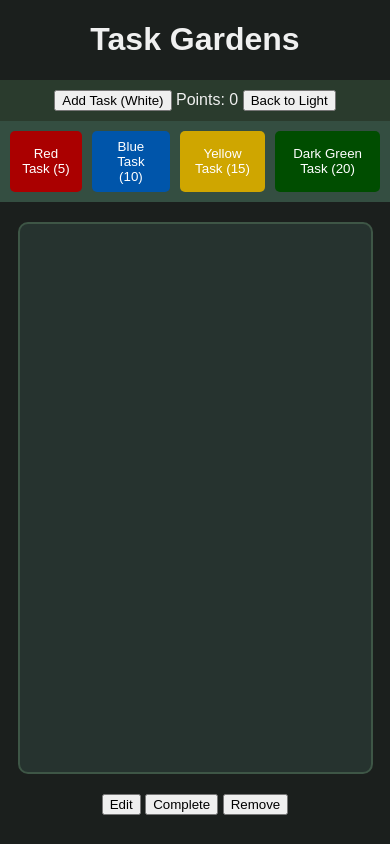
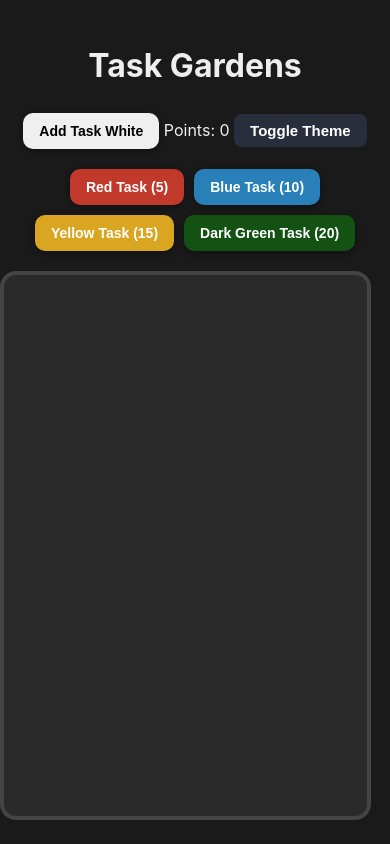
Before and after one commit to AndyyDev06/Task-Gardens, a plain HTML site: page index.html in a window 390 px wide. Both pictures are taken after a click on the button "Toggle Theme". Drawn offline with Linux system fonts and the light colour scheme.

Commit message:
Second Commit with changes to all theming

```diff
--- a/anim.js
+++ b/anim.js
@@ -1,17 +1,27 @@
-  const toggleBtn = document.getElementById('toggle-theme');
-  const lightTheme = document.getElementById('light-theme');
-  const darkTheme = document.getElementById('dark-theme');
-  const app = document.getElementById('app');
+const toggleBtn = document.getElementById("toggle-theme");
+const lightTheme = document.getElementById("light-theme");
+const darkTheme = document.getElementById("dark-theme");
+const app = document.getElementById("app");
 
-  toggleBtn.addEventListener('click', () => {
-    app.style.opacity = 0; // start fade out
+// Load saved theme
+const savedTheme = localStorage.getItem("taskGardenTheme");
+if (savedTheme === "dark") {
+  lightTheme.disabled = true;
+  darkTheme.disabled = false;
+  toggleBtn.textContent = "Back to Light";
+}
 
-    setTimeout(() => {
-      const isDark = !darkTheme.disabled;
-      darkTheme.disabled = isDark;
-      lightTheme.disabled = !isDark;
-      toggleBtn.textContent = isDark ? 'Toggle Theme' : 'Back to Light';
+toggleBtn.addEventListener("click", () => {
+  app.style.opacity = 0;
 
-      app.style.opacity = 1; // fade back in
-    }, 300); // wait for fade out before switch
-  });
+  setTimeout(() => {
+    const isDark = !darkTheme.disabled;
+    darkTheme.disabled = isDark;
+    lightTheme.disabled = !isDark;
+    toggleBtn.textContent = isDark ? "Toggle Theme" : "Toggle Theme";
+
+    localStorage.setItem("taskGardenTheme", isDark ? "light" : "dark");
+
+    app.style.opacity = 1;
+  }, 300);
+});
--- a/index.html
+++ b/index.html
@@ -4,24 +4,38 @@
     <meta charset="UTF-8" />
     <meta name="viewport" content="width=device-width, initial-scale=1.0" />
     <title>Task Gardens</title>
-  <link rel="stylesheet" href="style.css" id="light-theme">
-  <link rel="stylesheet" href="style2.css" id="dark-theme" disabled>
+    <link rel="stylesheet" href="style.css" id="light-theme" />
+    <link rel="stylesheet" href="style2.css" id="dark-theme" disabled />
   </head>
   <body>
     <div id="app">
-	  <h1>Task Gardens</h1>
+      <h1 class="title">Task Gardens</h1>
 
       <div class="toolbar">
-	    <button onclick="createTask()">Add Task (White)</button>
+        <button id="white" onclick="createTask()">Add Task White</button>
         <span id="points">Points: 0</span>
         <button id="toggle-theme">Toggle Theme</button>
       </div>
 
       <div class="plant-bar">
-	    <button class="plant-option red" onclick="selectTaskColor('red', 5)">Red Task (5)</button>
-	    <button class="plant-option blue" onclick="selectTaskColor('blue', 10)">Blue Task (10)</button>
-	    <button class="plant-option yellow" onclick="selectTaskColor('goldenrod', 15)">Yellow Task (15)</button>
-	    <button class="plant-option darkgreen" onclick="selectTaskColor('darkgreen', 20)">Dark Green Task (20)</button>
+        <button class="plant-option red" onclick="selectTaskColor('red', 5)">
+          Red Task (5)
+        </button>
+        <button class="plant-option blue" onclick="selectTaskColor('blue', 10)">
+          Blue Task (10)
+        </button>
+        <button
+          class="plant-option yellow"
+          onclick="selectTaskColor('goldenrod', 15)"
+        >
+          Yellow Task (15)
+        </button>
+        <button
+          class="plant-option darkgreen"
+          onclick="selectTaskColor('darkgreen', 20)"
+        >
+          Dark Green Task (20)
+        </button>
       </div>
 
       <div id="garden" class="garden"></div>
--- a/script.js
+++ b/script.js
@@ -1,26 +1,32 @@
-let garden = document.getElementById('garden');
+let garden = document.getElementById("garden");
 let points = 0;
 let selectedTask = null;
-let taskMenu = document.getElementById('task-menu');
+let taskMenu = document.getElementById("task-menu");
 
 let pendingTask = false;
-let pendingTaskName = '';
-let pendingColor = 'white';
+let pendingTaskName = "";
+let pendingColor = "white";
 let pendingCost = 0;
 
 function updatePointsDisplay() {
-  document.getElementById('points').innerText = 'Points: ' + points;
+  document.getElementById("points").innerText = "Points: " + points;
 }
 
 function createTask() {
   const name = prompt("Enter your task name:");
   if (!name) return;
   pendingTaskName = name;
-  pendingColor = 'white';
+  pendingColor = "white"; // Default to white task
   pendingCost = 0;
   pendingTask = true;
-  garden.style.cursor = 'crosshair';
-  task.style.backgroundColor = selectedColor;
+  garden.style.cursor = "crosshair";
+
+  // Reset all button text colors before setting white text color
+  resetButtonTextColors();
+
+  // Set the white task button text color to black
+  const whiteButton = document.getElementById("white");
+  whiteButton.style.color = "#000000";
 }
 
 function selectTaskColor(color, cost) {
@@ -36,11 +42,26 @@ function selectTaskColor(color, cost) {
   pendingColor = color;
   pendingCost = cost;
   pendingTask = true;
-  garden.style.cursor = 'crosshair';
+  garden.style.cursor = "crosshair";
+
+  // Reset all button text colors before setting the selected color
+  resetButtonTextColors();
+
+  // Set the selected button text color to black based on the selected task color
+  const selectedButton = document.querySelector(`.plant-option.${color}`);
+  selectedButton.style.color = "#000000";
 }
 
-garden.addEventListener('click', function (e) {
-  if (e.target.classList.contains('task')) return;
+// Function to reset the button text colors
+function resetButtonTextColors() {
+  const buttons = document.querySelectorAll(".plant-option");
+  buttons.forEach((button) => {
+    button.style.color = "#FFFFFF"; // Reset to default text color
+  });
+}
+
+garden.addEventListener("click", function (e) {
+  if (e.target.classList.contains("task")) return;
   hideMenu();
 
   const rect = garden.getBoundingClientRect();
@@ -62,7 +83,7 @@ garden.addEventListener('click', function (e) {
       relX: x / rect.width,
       relY: y / rect.height,
       points: pendingCost > 0 ? pendingCost : 10,
-      grown: false
+      grown: false,
     };
 
     createTaskElement(taskData, rect);
@@ -72,18 +93,18 @@ garden.addEventListener('click', function (e) {
 
     // Reset
     pendingTask = false;
-    pendingTaskName = '';
-    pendingColor = 'white';
+    pendingTaskName = "";
+    pendingColor = "white";
     pendingCost = 0;
-    garden.style.cursor = 'default';
+    garden.style.cursor = "default";
   }
 });
 
 function createTaskElement(data, rect) {
-  const task = document.createElement('div');
-  task.className = 'task';
-  task.innerText = data.name + (data.grown ? ' (Grown)' : '');
-  if (data.grown) task.classList.add('grown');
+  const task = document.createElement("div");
+  task.className = "task";
+  task.innerText = data.name + (data.grown ? " (Grown)" : "");
+  if (data.grown) task.classList.add("grown");
   task.style.backgroundColor = data.color;
   task.style.left = `${rect.width * data.relX}px`;
   task.style.top = `${rect.height * data.relY}px`;
@@ -94,7 +115,7 @@ function createTaskElement(data, rect) {
   task.dataset.color = data.color;
   task.dataset.grown = data.grown;
 
-  task.addEventListener('click', (e) => {
+  task.addEventListener("click", (e) => {
     e.stopPropagation();
     showMenu(task);
   });
@@ -106,29 +127,34 @@ function showMenu(task) {
   selectedTask = task;
   taskMenu.style.left = task.style.left;
   taskMenu.style.top = task.style.top;
-  taskMenu.classList.remove('hidden');
+  taskMenu.classList.remove("hidden");
 }
 
 function hideMenu() {
   selectedTask = null;
-  taskMenu.classList.add('hidden');
+  taskMenu.classList.add("hidden");
 }
 
 function editTask() {
   if (!selectedTask) return;
-  const newName = prompt('Edit Task Name:', selectedTask.innerText.replace(' (Grown)', ''));
+  const newName = prompt(
+    "Edit Task Name:",
+    selectedTask.innerText.replace(" (Grown)", "")
+  );
   if (newName) {
-    selectedTask.innerText = selectedTask.classList.contains('grown') ? newName + ' (Grown)' : newName;
+    selectedTask.innerText = selectedTask.classList.contains("grown")
+      ? newName + " (Grown)"
+      : newName;
   }
   saveTasks();
   hideMenu();
 }
 
 function completeTask() {
-  if (!selectedTask || selectedTask.classList.contains('grown')) return;
-  selectedTask.classList.add('grown');
-  selectedTask.innerText = selectedTask.dataset.name + ' (Grown)';
-  const gain = parseInt(selectedTask.dataset.pointsOnComplete || '10');
+  if (!selectedTask || selectedTask.classList.contains("grown")) return;
+  selectedTask.classList.add("grown");
+  selectedTask.innerText = selectedTask.dataset.name + " (Grown)";
+  const gain = parseInt(selectedTask.dataset.pointsOnComplete || "10");
   points += gain;
   updatePointsDisplay();
   saveTasks();
@@ -143,29 +169,29 @@ function removeTask() {
 }
 
 function saveTasks() {
-  const tasks = document.querySelectorAll('.task');
+  const tasks = document.querySelectorAll(".task");
   const rect = garden.getBoundingClientRect();
-  const taskData = Array.from(tasks).map(task => ({
+  const taskData = Array.from(tasks).map((task) => ({
     name: task.dataset.name,
     color: task.dataset.color,
     relX: parseFloat(task.dataset.relativeX),
     relY: parseFloat(task.dataset.relativeY),
     points: parseInt(task.dataset.pointsOnComplete),
-    grown: task.classList.contains('grown')
+    grown: task.classList.contains("grown"),
   }));
 
-  localStorage.setItem('taskGardenTasks', JSON.stringify(taskData));
-  localStorage.setItem('taskGardenPoints', points.toString());
+  localStorage.setItem("taskGardenTasks", JSON.stringify(taskData));
+  localStorage.setItem("taskGardenPoints", points.toString());
 }
 
 function loadTasks() {
   const rect = garden.getBoundingClientRect();
-  const stored = localStorage.getItem('taskGardenTasks');
-  const storedPoints = localStorage.getItem('taskGardenPoints');
+  const stored = localStorage.getItem("taskGardenTasks");
+  const storedPoints = localStorage.getItem("taskGardenPoints");
 
   if (stored) {
     const taskList = JSON.parse(stored);
-    taskList.forEach(data => createTaskElement(data, rect));
+    taskList.forEach((data) => createTaskElement(data, rect));
   }
 
   if (storedPoints) {
@@ -174,12 +200,12 @@ function loadTasks() {
   }
 }
 
-document.addEventListener('click', hideMenu);
+document.addEventListener("click", hideMenu);
 
-window.addEventListener('resize', () => {
+window.addEventListener("resize", () => {
   const rect = garden.getBoundingClientRect();
-  const tasks = document.querySelectorAll('.task');
-  tasks.forEach(task => {
+  const tasks = document.querySelectorAll(".task");
+  tasks.forEach((task) => {
     const relX = parseFloat(task.dataset.relativeX);
     const relY = parseFloat(task.dataset.relativeY);
     task.style.left = `${rect.width * relX}px`;
--- a/style.css
+++ b/style.css
@@ -1,64 +1,184 @@
+/* style.css */
 body {
-  font-family: National Park, sans-serif;
+  margin: 0;
+  font-family: "Inter", sans-serif;
+  background-color: #fdfdfb;
+  color: #333;
+  transition: background-color 0.3s, color 0.3s;
+  display: flex;
+  flex-direction: column;
+  align-items: center;
+  justify-content: center;
+  height: 100vh;
+  overflow: hidden;
+}
+
+.title {
   text-align: center;
-  background-color: #e5f9e0;
-  margin: 0;
-  padding: 0;
 }
 
 .toolbar {
-  font-family: National Park, sans-serif;
-  background: #b4d7a8;
-  padding: 10px;
+  text-align: center;
 }
 
-.plant-bar {
-  font-family: National Park, sans-serif;
-  background: #eef5dd;
-  padding: 10px;
+#white {
+  padding: 10px 16px;
+  font-size: 14px;
+  font-weight: 600;
+  color: #000000;
+  border: none;
+  border-radius: 10px;
+  cursor: pointer;
+  transition: transform 0.2s, box-shadow 0.2s;
+  box-shadow: 0 2px 6px rgba(0, 0, 0, 0.4);
+}
+
+#garden {
+  width: 90vw;
+  height: 75vh;
+  max-width: 1200px;
+  max-height: 700px;
+  position: relative;
+  background-color: #f5f5f0;
+  border: 4px solid #ddd;
+  box-sizing: border-box;
+  border-radius: 16px;
+}
+
+.task {
+  position: absolute;
+  padding: 10px 16px;
+  border-radius: 16px;
+  color: white;
+  font-weight: 600;
+  cursor: pointer;
+  box-shadow: 0 3px 8px rgba(0, 0, 0, 0.1);
+  user-select: none;
+  transition: transform 0.2s;
+}
+.task:hover {
+  transform: scale(1.05);
+}
+.task.grown {
+  border: 2px solid white;
+  text-shadow: 0 0 4px rgba(255, 255, 255, 0.7);
+}
+
+#task-menu {
+  position: absolute;
+  background-color: white;
+  border: 1px solid #ccc;
+  border-radius: 10px;
+  box-shadow: 0 4px 12px rgba(0, 0, 0, 0.15);
+  padding: 8px;
+  z-index: 10;
+}
+#task-menu.hidden {
+  display: none;
+}
+#task-menu button {
+  display: block;
+  width: 100%;
+  margin: 4px 0;
+  padding: 6px 12px;
+  font-family: inherit;
+  background-color: #f0f0f0;
+  border: none;
+  border-radius: 6px;
+  cursor: pointer;
+  transition: background-color 0.2s;
+}
+#task-menu button:hover {
+  background-color: #ddd;
+}
+
+#controls {
+  margin-top: 12px;
+  background-color: rgba(255, 255, 255, 0.95);
+  padding: 12px 16px;
+  border-radius: 12px;
+  box-shadow: 0 2px 8px rgba(0, 0, 0, 0.1);
   display: flex;
+  flex-wrap: wrap;
   justify-content: center;
   gap: 10px;
 }
 
+button.color-button {
+  width: 30px;
+  height: 30px;
+  margin: 2px;
+  border-radius: 50%;
+  border: 2px solid #fff;
+  cursor: pointer;
+  transition: transform 0.2s;
+}
+button.color-button:hover {
+  transform: scale(1.1);
+}
+
+#toggle-theme {
+  margin-top: 8px;
+  padding: 8px 16px;
+  font-size: 15px;
+  border-radius: 8px;
+  border: none;
+  background-color: #292e3d;
+  color: white;
+  font-weight: 600;
+  cursor: pointer;
+  transition: background-color 0.3s;
+}
+#toggle-theme:hover {
+  background-color: #76b88a;
+}
+
+/* Responsive */
+@media (max-width: 768px) {
+  #garden {
+    width: 95vw;
+    height: 65vh;
+  }
+
+  #controls {
+    flex-direction: column;
+    align-items: center;
+  }
+}
+
+.plant-bar {
+  display: flex;
+  justify-content: center;
+  flex-wrap: wrap;
+  gap: 10px;
+  margin: 20px 0;
+}
+
 .plant-option {
-  font-family: National Park, sans-serif;
-  padding: 8px 12px;
+  padding: 10px 16px;
+  font-size: 14px;
+  font-weight: 600;
   color: white;
   border: none;
-  border-radius: 5px;
+  border-radius: 10px;
   cursor: pointer;
+  transition: transform 0.2s, box-shadow 0.2s;
 }
 
-.plant-option.red { background-color: #aa0000; }
-.plant-option.blue { background-color: #0055aa; }
-.plant-option.yellow { background-color: #cfa600; }
-.plant-option.darkgreen { background-color: #004d00; }
-
-.garden {
-  width: 90vw;
-  height: 65vh;
-  margin: 20px auto;
-  background: #d0f0c0;
-  position: relative;
-  border: 2px solid #6b8e23;
-  border-radius: 10px;
-  overflow: hidden;
+.plant-option:hover {
+  transform: translateY(-2px);
+  box-shadow: 0 4px 12px rgba(0, 0, 0, 0.2);
 }
 
-.task {
-  position: absolute;
-  padding: 10px;
-  width: 80px;
-  height: 50px;
-  border-radius: 5px;
-  cursor: pointer;
-  transform: translate(-50%, -50%);
-  user-select: none;
-  display: flex;
-  justify-content: center;
-  align-items: center;
-  color: white;
-  font-weight: bold;
-  box-shadow: 0 2px 4px rgba(0,0,0,0.2);
+.plant-option.red {
+  background-color: #e74c3c;
 }
+.plant-option.blue {
+  background-color: #3498db;
+}
+.plant-option.yellow {
+  background-color: goldenrod;
+}
+.plant-option.darkgreen {
+  background-color: #006400;
+}
--- a/style2.css
+++ b/style2.css
@@ -1,65 +1,188 @@
+/* style2.css */
 body {
-  font-family: National Park, sans-serif;
+  margin: 0;
+  font-family: "Inter", sans-serif;
+  background-color: #1a1a1a;
+  color: #eee;
+  transition: background-color 0.3s, color 0.3s;
+  display: flex;
+  flex-direction: column;
+  align-items: center;
+  justify-content: center;
+  height: 100vh;
+  overflow: hidden;
+}
+
+.title {
   text-align: center;
-  background-color: #1b1f1d;
-  margin: 0;
-  padding: 0;
-  color: #f0f0f0;
 }
 
 .toolbar {
-  font-family: National Park, sans-serif;
-  background: #2a3b2d;
-  padding: 10px;
+  text-align: center;
 }
 
-.plant-bar {
-  font-family: National Park, sans-serif;
-  background: #344e41;
-  padding: 10px;
+#white {
+  padding: 10px 16px;
+  font-size: 14px;
+  font-weight: 600;
+  color: #000000;
+  border: none;
+  border-radius: 10px;
+  cursor: pointer;
+  transition: transform 0.2s, box-shadow 0.2s;
+  box-shadow: 0 2px 6px rgba(0, 0, 0, 0.4);
+}
+
+#garden {
+  width: 90vw;
+  height: 75vh;
+  max-width: 1200px;
+  max-height: 700px;
+  position: relative;
+  background-color: #2a2a2a;
+  border: 4px solid #444;
+  box-sizing: border-box;
+  border-radius: 16px;
+}
+
+.task {
+  position: absolute;
+  padding: 10px 16px;
+  border-radius: 16px;
+  color: white;
+  font-weight: 600;
+  cursor: pointer;
+  box-shadow: 0 3px 8px rgba(0, 0, 0, 0.2);
+  user-select: none;
+  transition: transform 0.2s;
+}
+.task:hover {
+  transform: scale(1.05);
+}
+.task.grown {
+  border: 2px solid #fff;
+  text-shadow: 0 0 4px rgba(255, 255, 255, 0.7);
+}
+
+#task-menu {
+  position: absolute;
+  background-color: #333;
+  border: 1px solid #555;
+  border-radius: 10px;
+  box-shadow: 0 4px 12px rgba(0, 0, 0, 0.4);
+  padding: 8px;
+  z-index: 10;
+}
+#task-menu.hidden {
+  display: none;
+}
+#task-menu button {
+  display: block;
+  width: 100%;
+  margin: 4px 0;
+  padding: 6px 12px;
+  font-family: inherit;
+  background-color: #444;
+  color: #eee;
+  border: none;
+  border-radius: 6px;
+  cursor: pointer;
+  transition: background-color 0.2s;
+}
+#task-menu button:hover {
+  background-color: #555;
+}
+
+#controls {
+  margin-top: 12px;
+  background-color: rgba(40, 40, 40, 0.95);
+  padding: 12px 16px;
+  border-radius: 12px;
+  box-shadow: 0 2px 8px rgba(0, 0, 0, 0.5);
   display: flex;
+  flex-wrap: wrap;
   justify-content: center;
   gap: 10px;
 }
 
-.plant-option {
-  font-family: National Park, sans-serif;
-  padding: 8px 12px;
-  color: white;
-  border: none;
-  border-radius: 5px;
+button.color-button {
+  width: 30px;
+  height: 30px;
+  margin: 2px;
+  border-radius: 50%;
+  border: 2px solid #ccc;
   cursor: pointer;
+  transition: transform 0.2s, box-shadow 0.2s;
+  box-shadow: 0 0 4px rgba(255, 255, 255, 0.2);
+}
+button.color-button:hover {
+  transform: scale(1.1);
+  box-shadow: 0 0 6px rgba(255, 255, 255, 0.4);
 }
 
-.plant-option.red { background-color: #aa0000; }
-.plant-option.blue { background-color: #0055aa; }
-.plant-option.yellow { background-color: #cfa600; }
-.plant-option.darkgreen { background-color: #004d00; }
-
-.garden {
-  width: 90vw;
-  height: 65vh;
-  margin: 20px auto;
-  background: #26332f;
-  position: relative;
-  border: 2px solid #3e5646;
-  border-radius: 10px;
-  overflow: hidden;
+#toggle-theme {
+  margin-top: 8px;
+  padding: 8px 16px;
+  font-size: 15px;
+  border-radius: 8px;
+  border: none;
+  background-color: #292e3d;
+  color: white;
+  font-weight: 600;
+  cursor: pointer;
+  transition: background-color 0.3s;
+}
+#toggle-theme:hover {
+  background-color: #5d946d;
 }
 
-.task {
-  position: absolute;
-  padding: 10px;
-  width: 80px;
-  height: 50px;
-  border-radius: 5px;
-  cursor: pointer;
-  transform: translate(-50%, -50%);
-  user-select: none;
+/* Responsive */
+@media (max-width: 768px) {
+  #garden {
+    width: 95vw;
+    height: 65vh;
+  }
+
+  #controls {
+    flex-direction: column;
+    align-items: center;
+  }
+}
+
+.plant-bar {
   display: flex;
   justify-content: center;
-  align-items: center;
-  color: white;
-  font-weight: bold;
-  box-shadow: 0 2px 6px rgba(0, 0, 0, 0.6);
+  flex-wrap: wrap;
+  gap: 10px;
+  margin: 20px 0;
 }
+
+.plant-option {
+  padding: 10px 16px;
+  font-size: 14px;
+  font-weight: 600;
+  color: #ffffff;
+  border: none;
+  border-radius: 10px;
+  cursor: pointer;
+  transition: transform 0.2s, box-shadow 0.2s;
+  box-shadow: 0 2px 6px rgba(0, 0, 0, 0.4);
+}
+
+.plant-option:hover {
+  transform: translateY(-2px);
+  box-shadow: 0 6px 12px rgba(255, 255, 255, 0.2);
+}
+
+.plant-option.red {
+  background-color: #c0392b;
+}
+.plant-option.blue {
+  background-color: #2980b9;
+}
+.plant-option.yellow {
+  background-color: goldenrod;
+}
+.plant-option.darkgreen {
+  background-color: #145214;
+}
```
Lines whose indentation alone changed are shown as unchanged.
